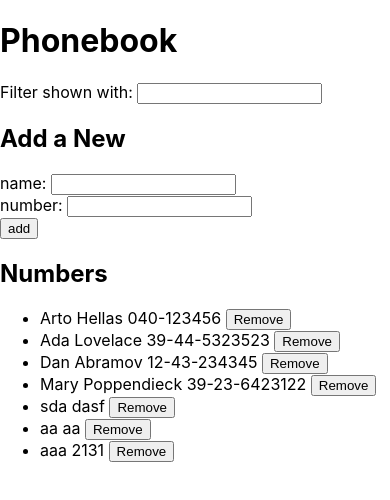
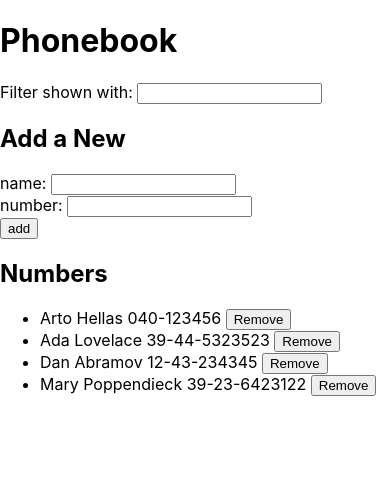
Before and after one commit to geoph9/full-stack-course-helsinki, a React (Create React App) app in the folder part2/phonebook/: page / in a window 390 px wide. Shown: the top 500 px of the page. Built offline with nearby package versions, Linux system fonts and the light colour scheme; data requests are answered from the project's data file.

Commit message:
part2.20 - phonebook step12: catch update error when on 2 browsers

```diff
--- a/part2/phonebook/db.json
+++ b/part2/phonebook/db.json
@@ -19,21 +19,6 @@
       "name": "Mary Poppendieck",
       "number": "39-23-6423122",
       "id": 4
-    },
-    {
-      "name": "sda",
-      "number": "dasf",
-      "id": 5
-    },
-    {
-      "name": "aa",
-      "number": "aa",
-      "id": 6
-    },
-    {
-      "name": "aaa",
-      "number": "2131",
-      "id": 7
     }
   ]
 }
--- a/part2/phonebook/src/App.js
+++ b/part2/phonebook/src/App.js
@@ -21,6 +21,7 @@ const App = () => {
   const [ newNumber, setNewNumber ] = useState('')
   const [ filterValue, setFilterValue ] = useState('')
   const [ notification, setNotification ] = useState(null)
+  const [ errorMessage, setErrorMessage ] = useState(null)
 
   const hook = () => {
     personService
@@ -45,10 +46,16 @@ const App = () => {
         showNotification(setNotification, `Updated ${person.name}`, 3000)
       })
       .catch(error => {
-        alert(
-          `Person '${person.name}' could not be found in the server.`
+        // alert(
+        //   `Person '${person.name}' could not be found in the server.`
+        // )
+        showNotification(
+          setErrorMessage,
+          `Information of ${person.name} has already been removed from the server`,
+          5000
         )
-        setPersons(n => n.id !== person.id)
+
+        // setPersons(n => n.id !== person.id)
       })
   }
 
@@ -119,6 +126,7 @@ const App = () => {
         setNewName('')
         setNewNumber('')
         setFilterValue('')
+        showNotification(setNotification, `Deleted ${person.name}`, 3000)
       })
       .catch(error => {
         alert(
@@ -131,7 +139,8 @@ const App = () => {
   return (
     <div>
       <Header text="Phonebook" />
-      <Notification message={notification} />
+      <Notification message={notification} type="notification" />
+      <Notification message={errorMessage} type="error" />
       <Filter filterValue={filterValue} handleFilterNames={handleFilterNames} />
       <SubHeader text="Add a New" />
       <PersonForm
--- a/part2/phonebook/src/components/Notification.js
+++ b/part2/phonebook/src/components/Notification.js
@@ -1,12 +1,12 @@
 import React from 'react'
 
-const Notification = ({ message }) => {
+const Notification = ({ message, type="notification" }) => {
   if (message === null) {
     return null
   }
 
   return (
-    <div className="notification">
+    <div className={type}>
       {message}
     </div>
   )
--- a/part2/phonebook/src/index.css
+++ b/part2/phonebook/src/index.css
@@ -21,3 +21,13 @@ code {
   padding: 10px;
   margin-bottom: 10px;
 }
+
+.error {
+  color: red;
+  background: lightgrey;
+  font-size: 20px;
+  border-style: solid;
+  border-radius: 5px;
+  padding: 10px;
+  margin-bottom: 10px;
+}
```
